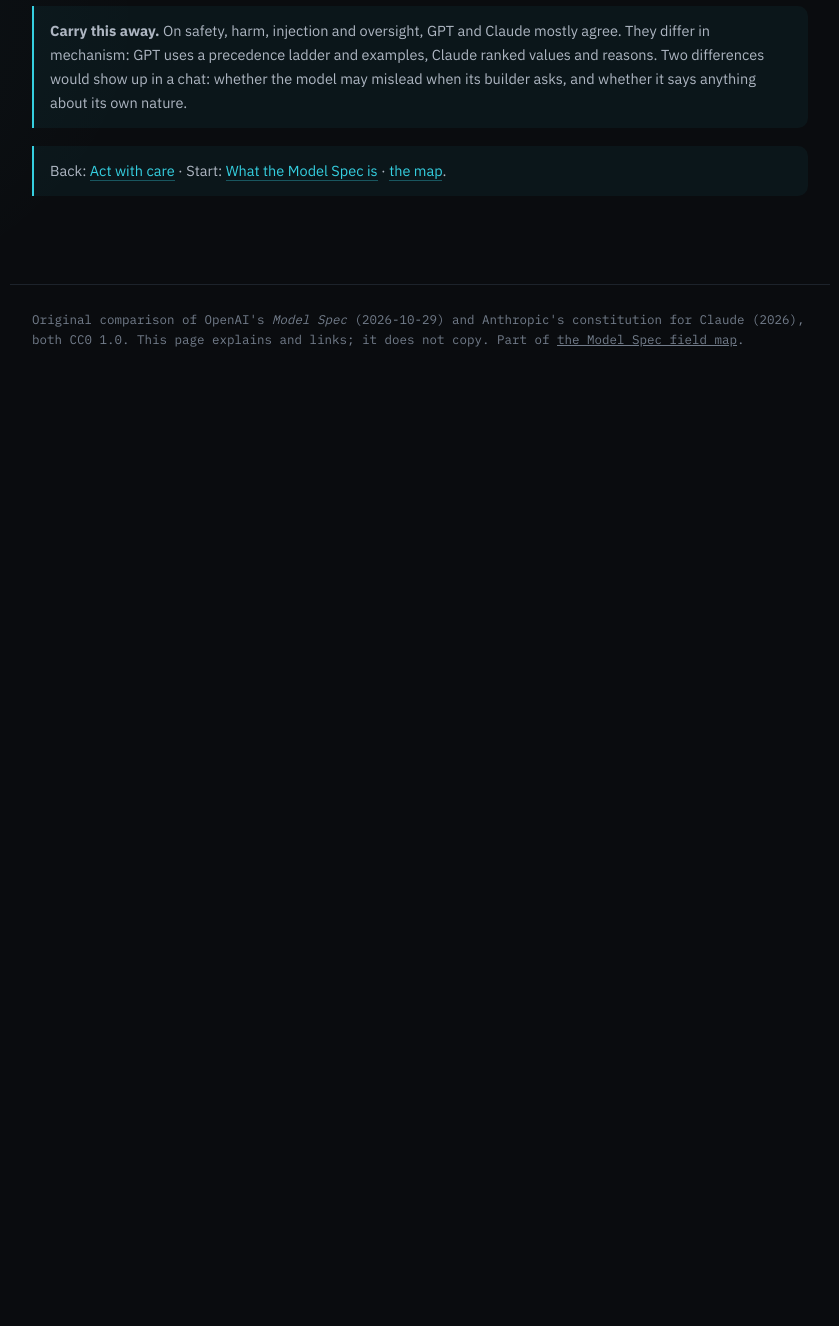
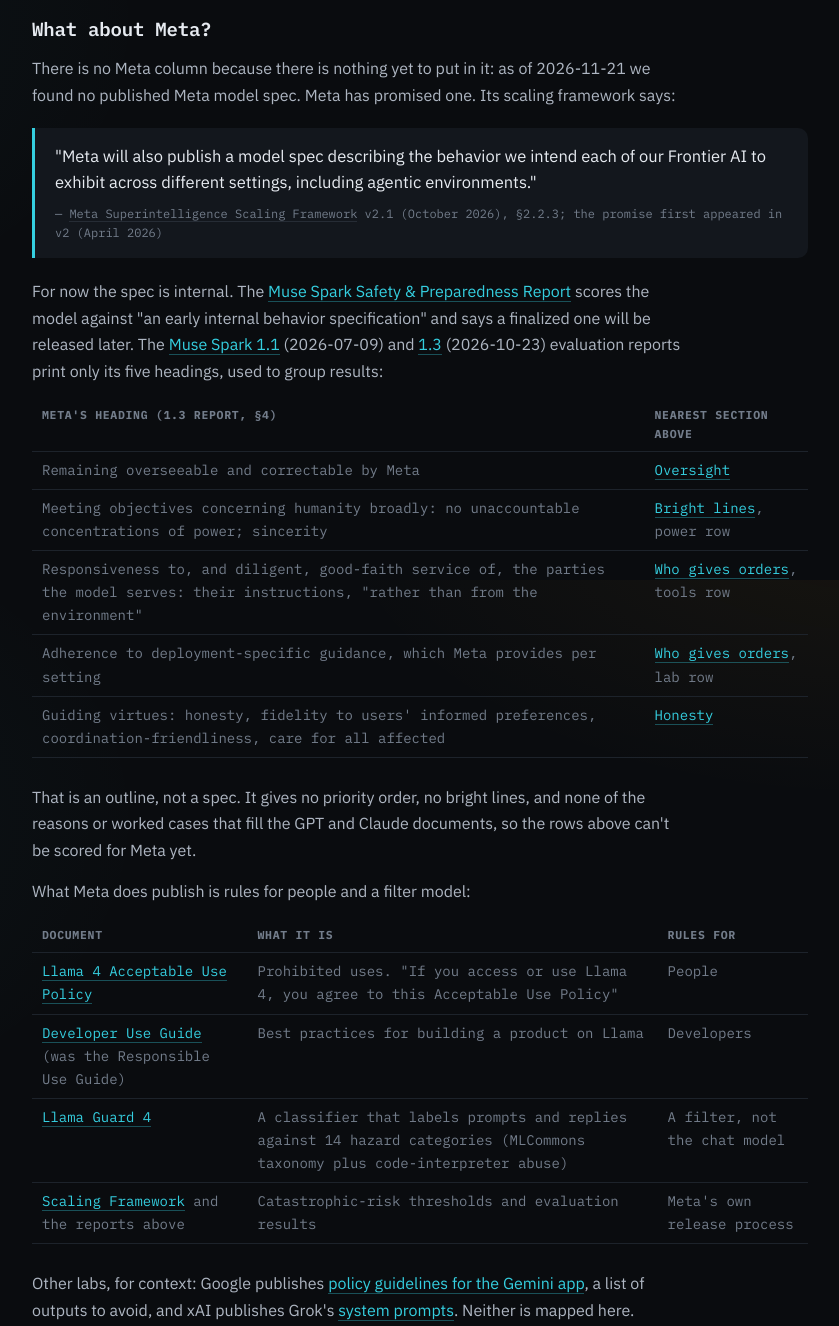
Before and after one commit to idvorkin-ai-tools/model-spec-field-map, a plain HTML site: page delta.html in a window 1280 px wide. Shown: the part 5820-7146 px from the top of the page, without its empty margins (220-1059 px from the left). Before the commit the page ends 6230 px from the top, so only its background shows below. Drawn offline with Linux system fonts and the light colour scheme.

Commit message:
Delta: add 'What about Meta?' (spec promised, not yet published)
Meta's scaling framework commits to a model spec; the eval reports show
only five headings of an internal behavior specification. Lists what Meta
does publish (acceptable use policy, developer guide, Llama Guard 4) and
one line on Google and xAI.

Co-Authored-By: Claude Opus 5.5 <noreply@anthropic.com>

```diff
--- a/delta.html
+++ b/delta.html
@@ -135,6 +135,29 @@
     <tr><td>Voice-mode and programmatic-output rules (<a class="lnk" href="parts/p06.html">p06</a>, <a class="lnk" href="parts/p09.html">p09</a>)</td><td>Freedom to refuse its own lab (<a class="lnk" href="https://idvorkin-ai-tools.github.io/claude-constitution-field-map/parts/p07.html#anthropic" target="_blank" rel="noopener">C p07</a>)</td></tr>
   </table></div>
 
+  <h2 id="meta">What about Meta?</h2>
+  <p>There is no Meta column because there is nothing yet to put in it: as of 2026-11-21 we found no published Meta model spec. Meta has promised one. Its scaling framework says:</p>
+  <blockquote class="q"><span>"Meta will also publish a model spec describing the behavior we intend each of our Frontier AI to exhibit across different settings, including agentic environments."</span><span class="cite">&mdash; <a href="https://research.meta.ai/static/meta-superintelligence-scaling-framework" target="_blank" rel="noopener">Meta Superintelligence Scaling Framework</a> v2.1 (October 2026), &sect;2.2.3; the promise first appeared in v2 (April 2026)</span></blockquote>
+  <p>For now the spec is internal. The <a class="lnk" href="https://ai.meta.com/static-resource/muse-spark-safety-and-preparedness-report/" target="_blank" rel="noopener">Muse Spark Safety &amp; Preparedness Report</a> scores the model against "an early internal behavior specification" and says a finalized one will be released later. The <a class="lnk" href="https://ai.meta.com/static-resource/muse-spark-1-1-evaluation-report/" target="_blank" rel="noopener">Muse Spark 1.1</a> (2026-07-09) and <a class="lnk" href="https://research.meta.ai/static/muse-spark-1-3-evaluation-report" target="_blank" rel="noopener">1.3</a> (2026-10-23) evaluation reports print only its five headings, used to group results:</p>
+  <div class="scroll"><table class="kv">
+    <tr><th>Meta's heading (1.3 report, &sect;4)</th><th>Nearest section above</th></tr>
+    <tr><td>Remaining overseeable and correctable by Meta</td><td><a class="lnk" href="#oversight">Oversight</a></td></tr>
+    <tr><td>Meeting objectives concerning humanity broadly: no unaccountable concentrations of power; sincerity</td><td><a class="lnk" href="#lines">Bright lines</a>, power row</td></tr>
+    <tr><td>Responsiveness to, and diligent, good-faith service of, the parties the model serves: their instructions, "rather than from the environment"</td><td><a class="lnk" href="#principals">Who gives orders</a>, tools row</td></tr>
+    <tr><td>Adherence to deployment-specific guidance, which Meta provides per setting</td><td><a class="lnk" href="#principals">Who gives orders</a>, lab row</td></tr>
+    <tr><td>Guiding virtues: honesty, fidelity to users' informed preferences, coordination-friendliness, care for all affected</td><td><a class="lnk" href="#honesty">Honesty</a></td></tr>
+  </table></div>
+  <p>That is an outline, not a spec. It gives no priority order, no bright lines, and none of the reasons or worked cases that fill the GPT and Claude documents, so the rows above can't be scored for Meta yet.</p>
+  <p>What Meta does publish is rules for people and a filter model:</p>
+  <div class="scroll"><table class="kv">
+    <tr><th>Document</th><th>What it is</th><th>Rules for</th></tr>
+    <tr><td><a class="lnk" href="https://dev.meta.ai/llama/llama4/use-policy/" target="_blank" rel="noopener">Llama 4 Acceptable Use Policy</a></td><td>Prohibited uses. "If you access or use Llama 4, you agree to this Acceptable Use Policy"</td><td>People</td></tr>
+    <tr><td><a class="lnk" href="https://dev.meta.ai/developer-use-guide" target="_blank" rel="noopener">Developer Use Guide</a> (was the Responsible Use Guide)</td><td>Best practices for building a product on Llama</td><td>Developers</td></tr>
+    <tr><td><a class="lnk" href="https://huggingface.co/meta-llama/Llama-Guard-4-12B" target="_blank" rel="noopener">Llama Guard 4</a></td><td>A classifier that labels prompts and replies against 14 hazard categories (MLCommons taxonomy plus code-interpreter abuse)</td><td>A filter, not the chat model</td></tr>
+    <tr><td><a class="lnk" href="https://research.meta.ai/static/meta-superintelligence-scaling-framework" target="_blank" rel="noopener">Scaling Framework</a> and the reports above</td><td>Catastrophic-risk thresholds and evaluation results</td><td>Meta's own release process</td></tr>
+  </table></div>
+  <p>Other labs, for context: Google publishes <a class="lnk" href="https://gemini.google/policy-guidelines/" target="_blank" rel="noopener">policy guidelines for the Gemini app</a>, a list of outputs to avoid, and xAI publishes Grok's <a class="lnk" href="https://github.com/xai-org/grok-prompts" target="_blank" rel="noopener">system prompts</a>. Neither is mapped here.</p>
+
   <div class="callout"><b>Carry this away.</b> On safety, harm, injection and oversight, GPT and Claude mostly agree. They differ in mechanism: GPT uses a precedence ladder and examples, Claude ranked values and reasons. Two differences would show up in a chat: whether the model may mislead when its builder asks, and whether it says anything about its own nature.</div>
 
   <div class="callout">Back: <a class="lnk" href="parts/p14.html">Act with care</a> &middot; Start: <a class="lnk" href="parts/p01.html">What the Model Spec is</a> &middot; <a class="lnk" href="index.html#delta">the map</a>.</div>
```
Also changed, not shown: index.html (+1 -1 lines).
